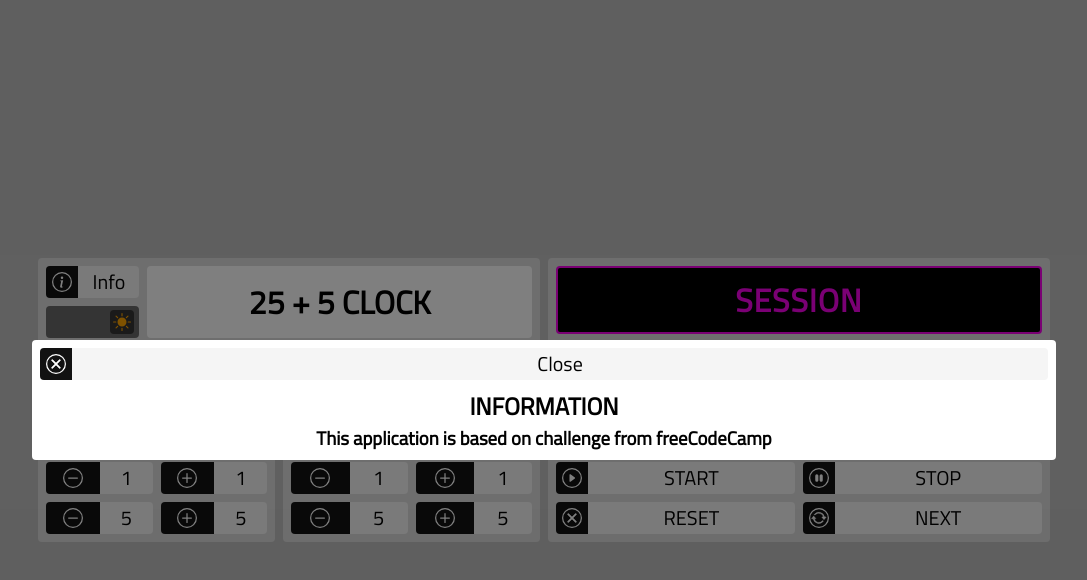
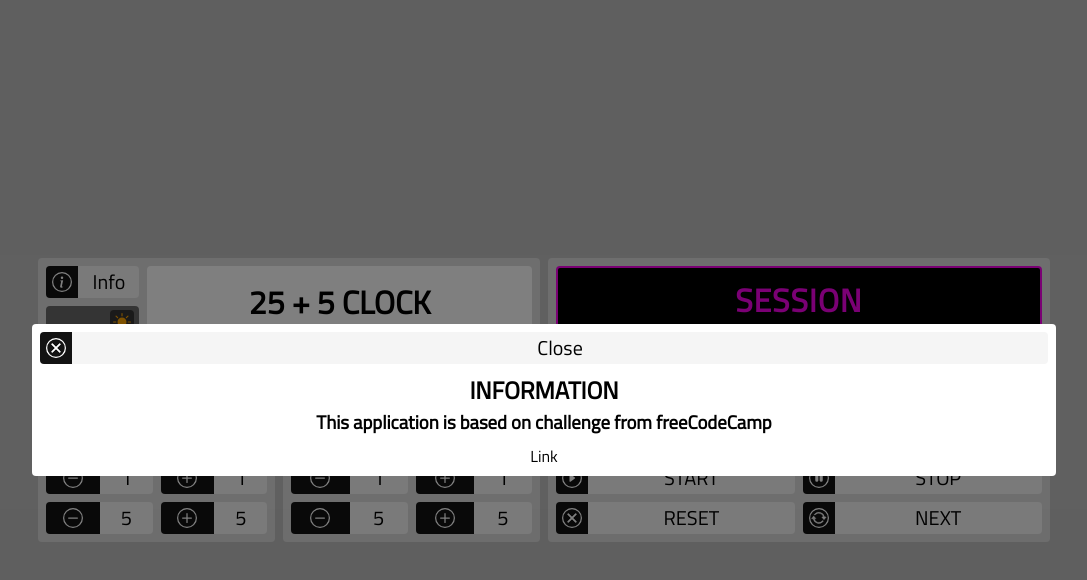
Before and after one commit to I-antiva-I/25_plus_5_clock, a React (Create React App) app: page / in a window 1280 px wide. Both pictures are taken after a click on the button "Info". Shown: the top 580 px of the page, without its empty margins (96-1183 px from the left). Built offline with nearby package versions, Linux system fonts and the light colour scheme.

Commit message:
Link added

```diff
--- a/src/components/Modal.tsx
+++ b/src/components/Modal.tsx
@@ -19,6 +19,9 @@ function Modal(props: ModalProps)
                 <h2 className="header__title">information</h2>
                 <h3 className="header__subtitle">This application is based on challenge from freeCodeCamp</h3>
             </div>
+            <div>
+                <a href="https://www.freecodecamp.org/learn/front-end-development-libraries/front-end-development-libraries-projects/build-a-25--5-clock" target="_blank">Link</a>
+            </div>
 
         </div>
     </div>
```
